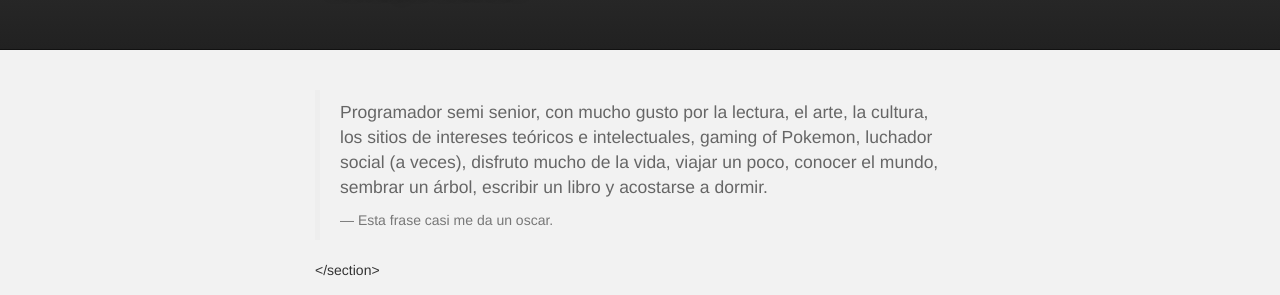
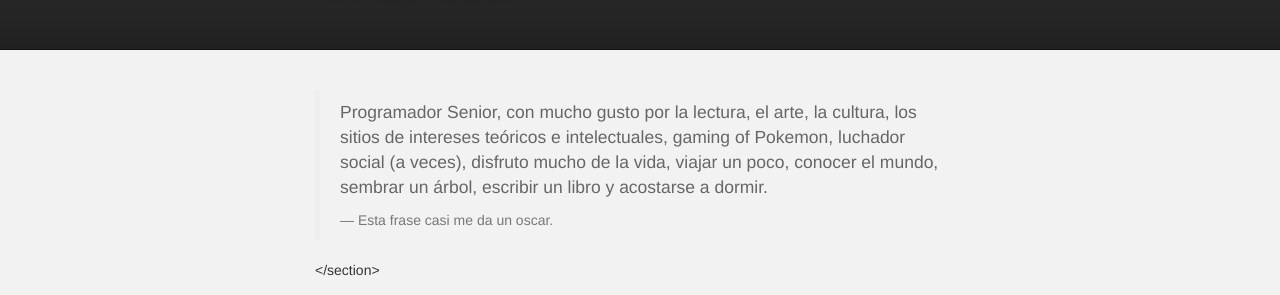
Before and after one commit to DanyMartinez/index, a Jekyll site: the page built from index.md, in a window 1280 px wide. Shown: the part 144-439 px from the top of the page. Built offline with Jekyll 4.4.1, drawn with Linux system fonts in a browser that asks for light colours; nearby versions of some CDN libraries; our own code applies the rules of GitHub Pages for plain Markdown files.

Commit message:
Update index.md
Commit para branch

```diff
--- a/index.md
+++ b/index.md
@@ -6,7 +6,7 @@
  <link href="https://maxcdn.bootstrapcdn.com/font-awesome/4.1.0/css/font-awesome.min.css" rel="stylesheet">
         <div class="row">
          <blockquote class="blockquote">
-  <p class="mb-0">Programador semi senior, con mucho gusto por la lectura, el arte, la cultura, los sitios de intereses teóricos e intelectuales, gaming of Pokemon, luchador social (a veces), disfruto mucho de la vida, viajar un poco, conocer el mundo, sembrar un árbol, escribir un libro y acostarse a dormir.</p>
+  <p class="mb-0">Programador Senior, con mucho gusto por la lectura, el arte, la cultura, los sitios de intereses teóricos e intelectuales, gaming of Pokemon, luchador social (a veces), disfruto mucho de la vida, viajar un poco, conocer el mundo, sembrar un árbol, escribir un libro y acostarse a dormir.</p>
   <footer class="blockquote-footer">Esta frase casi me da un oscar.</footer>
 </blockquote>
 </section>
```
